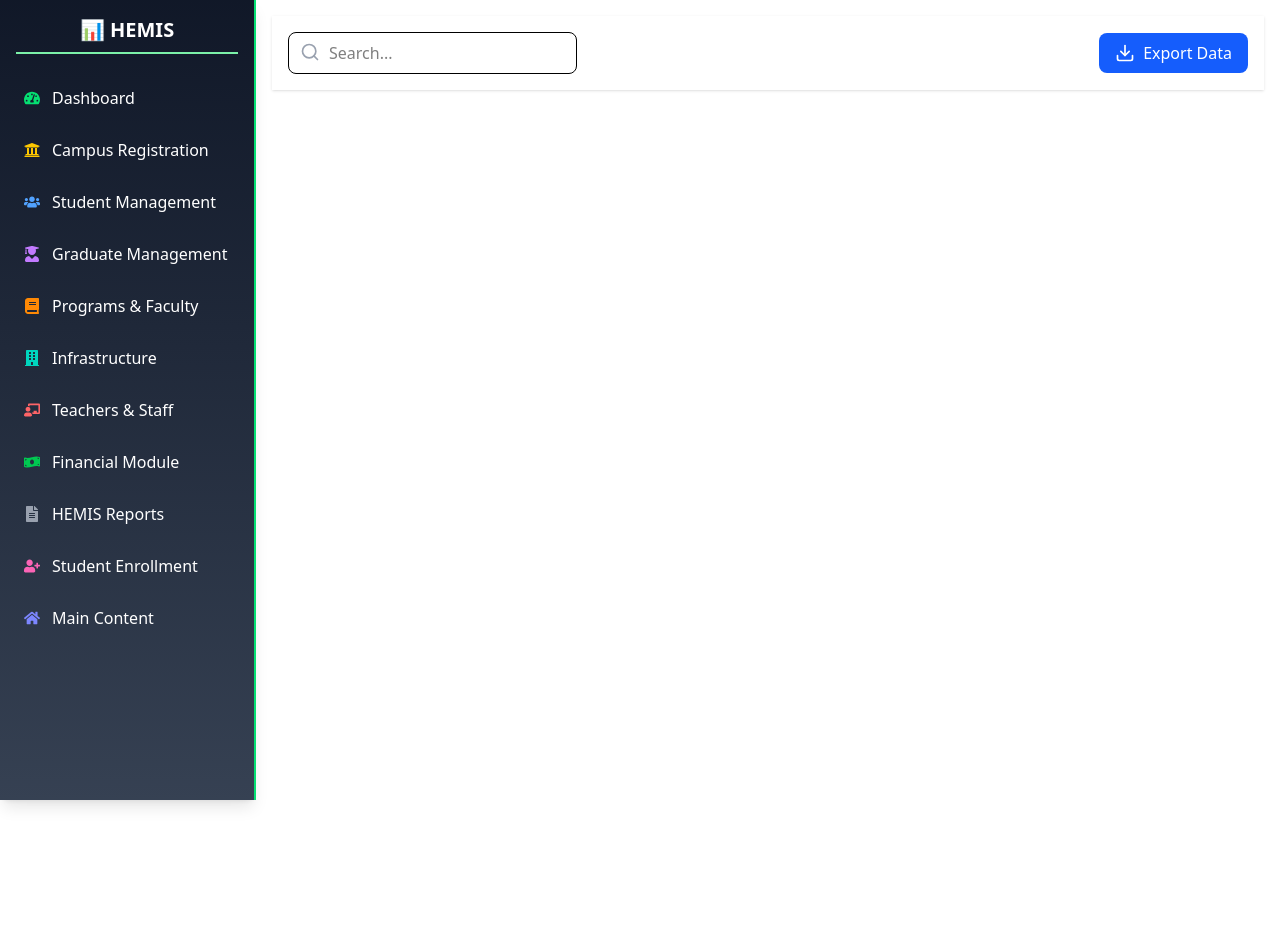
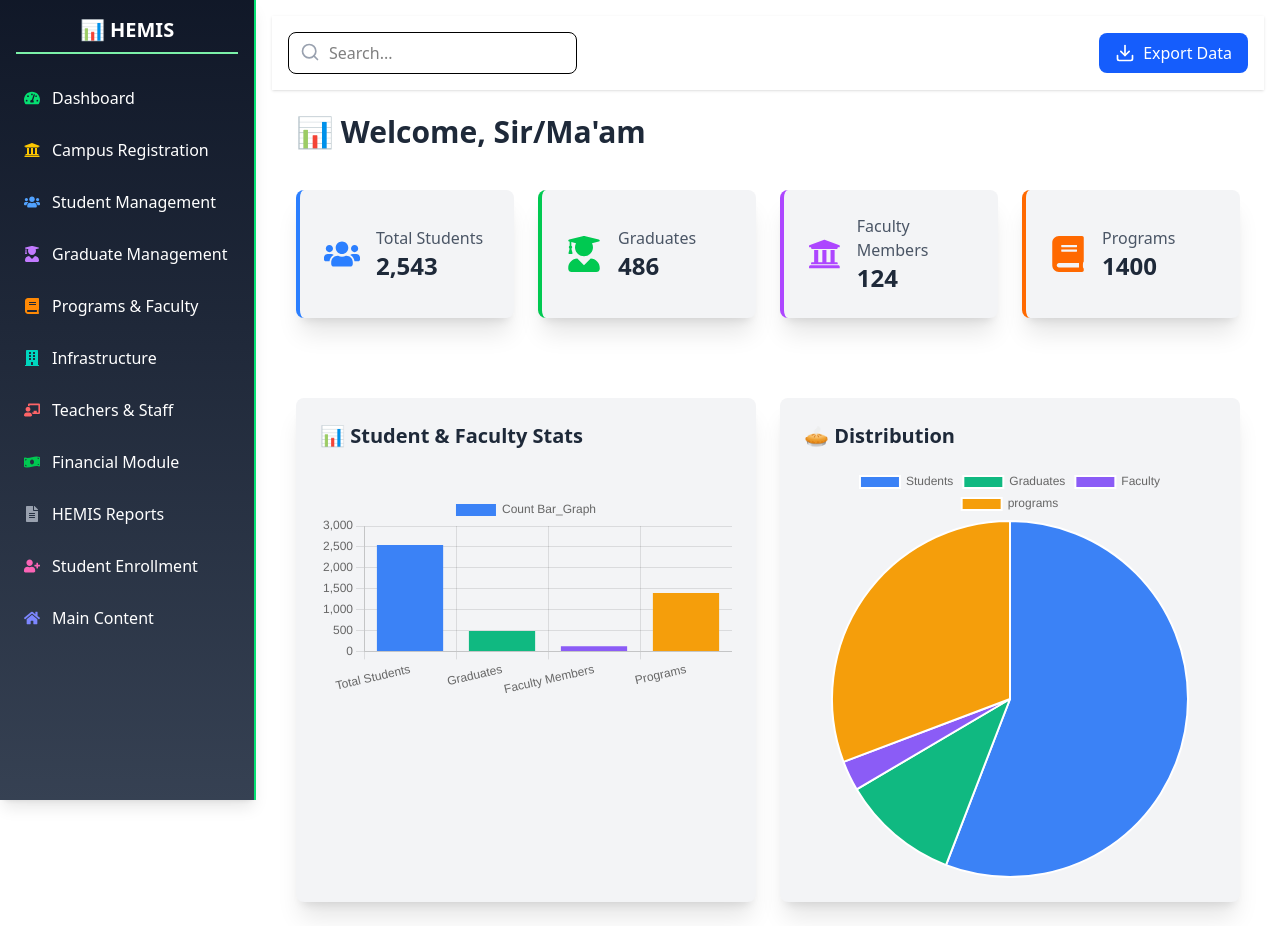
Before and after one commit to Sumitbharti230/AdminPanel, a React (Vite) app: page / in a window 1280 px wide. Before the commit the page ends 800 px from the top, so only its background shows below. Built offline with nearby package versions, Linux system fonts and the light colour scheme.

Commit message:
first commit

```diff
--- a/src/App.jsx
+++ b/src/App.jsx
@@ -21,7 +21,7 @@
       <div className="flex-1 ml-64 p-4">
         <TopBar />
         <Routes>
-          <Route path="/dashboard" element={<Dashboard />} />
+          <Route path="/" element={<Dashboard />} />
           <Route path="/students" element={<StudentManagement />} />
           <Route path="/graduates" element={<GraduateManagement />} />
           <Route path="/infrastructure" element={<Infrastructure />} />
--- a/src/Components/Sidebar.jsx
+++ b/src/Components/Sidebar.jsx
@@ -7,7 +7,7 @@
       <h1 className="text-xl font-bold mb-6 text-center border-b-2 border-green-300 pb-2">📊 HEMIS</h1>
       <ul>
         <li className="mb-3">
-          <Link to="/dashboard" className="flex items-center p-2 hover:bg-gray-600 rounded">
+          <Link to="/" className="flex items-center p-2 hover:bg-gray-600 rounded">
             <FaTachometerAlt className="mr-3 text-green-400" /> Dashboard
           </Link>
         </li>
```
